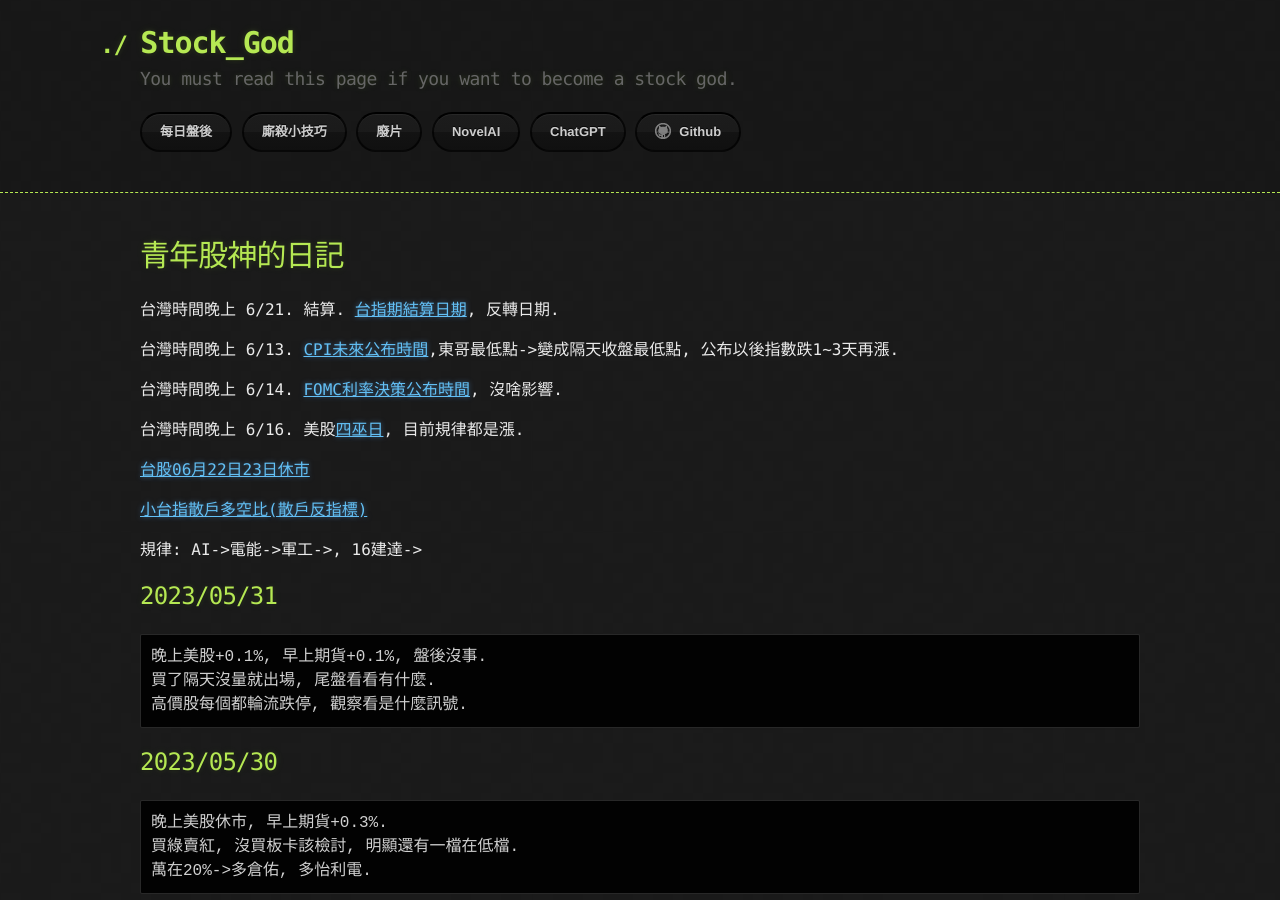
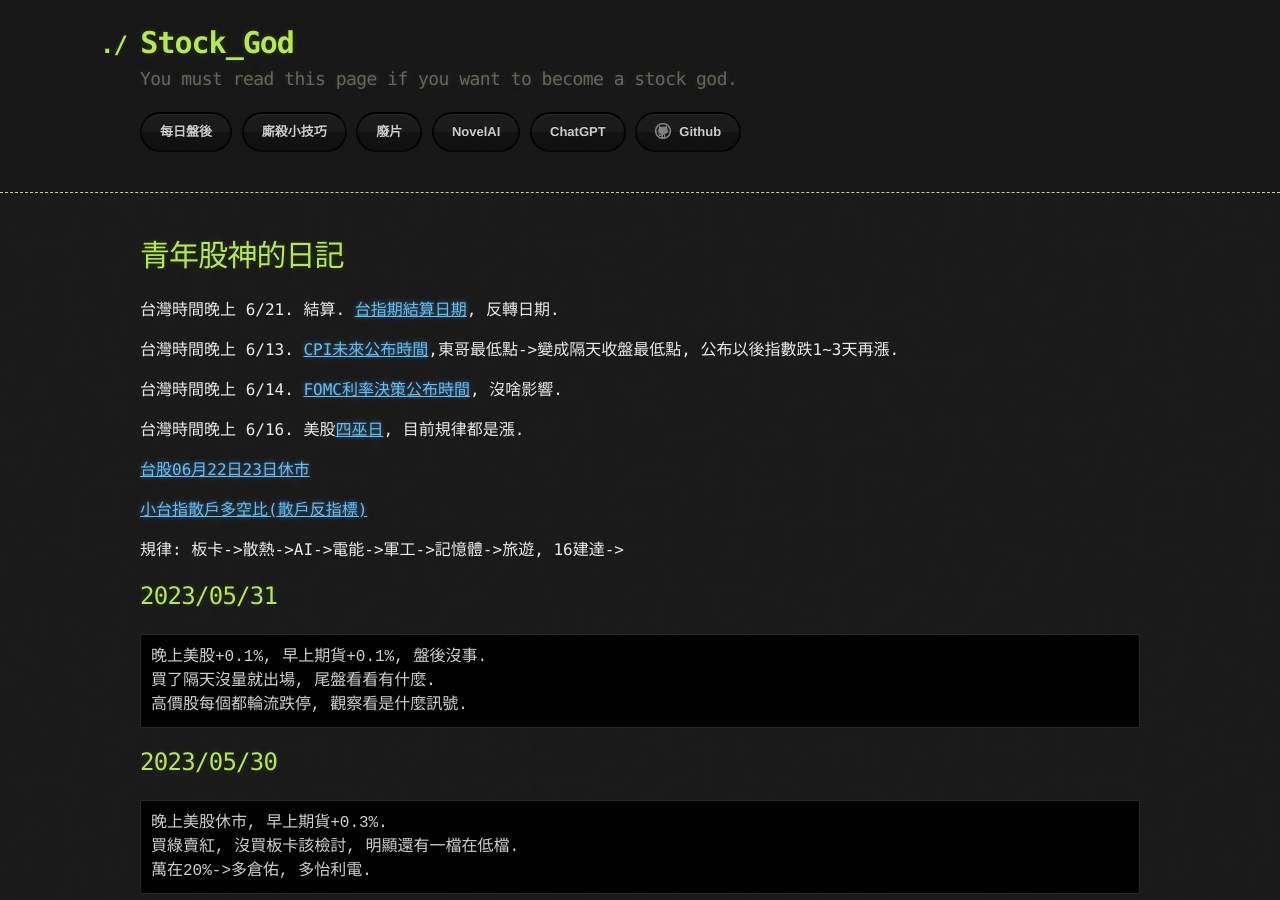
Before and after one commit to lepg5487/Stock_God, a Jekyll site: the page built from index.md, in a window 1280 px wide and 900 px high. Built offline with Jekyll 4.4.1, drawn with Linux system fonts in a browser that asks for light colours; our own code applies the rules of GitHub Pages for plain Markdown files.

Commit message:
Update index.md

````diff
--- a/index.md
+++ b/index.md
@@ -16,7 +16,7 @@
 
 [小台指散戶多空比(散戶反指標)](https://www.macromicro.me/charts/20069/tw-mtx-long-to-short-ratio-of-individual-player)
 
-規律: AI->電能->軍工->, 16建達->
+規律: 板卡->散熱->AI->電能->軍工->記憶體->旅遊, 16建達->
 
 ## 2023/05/31
 ```
````
